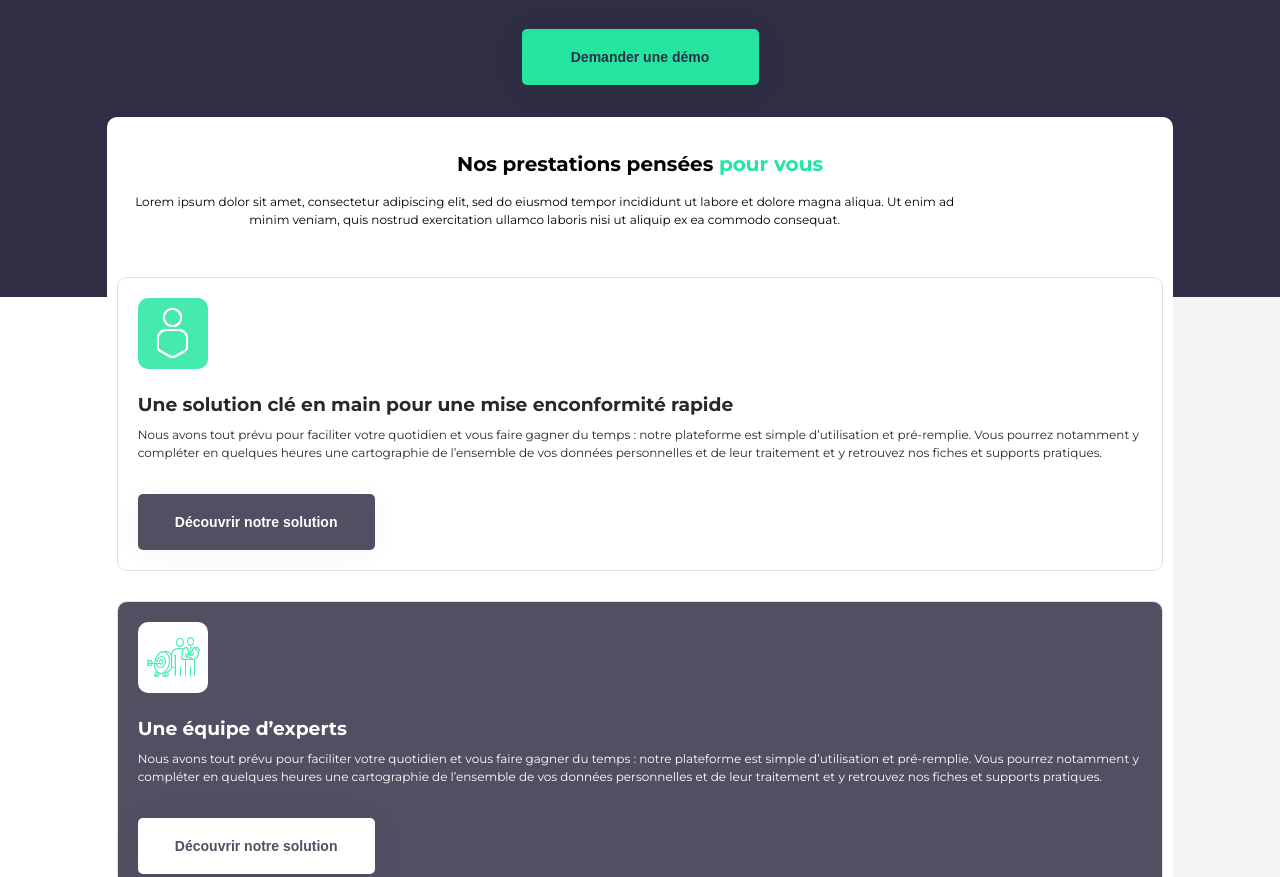
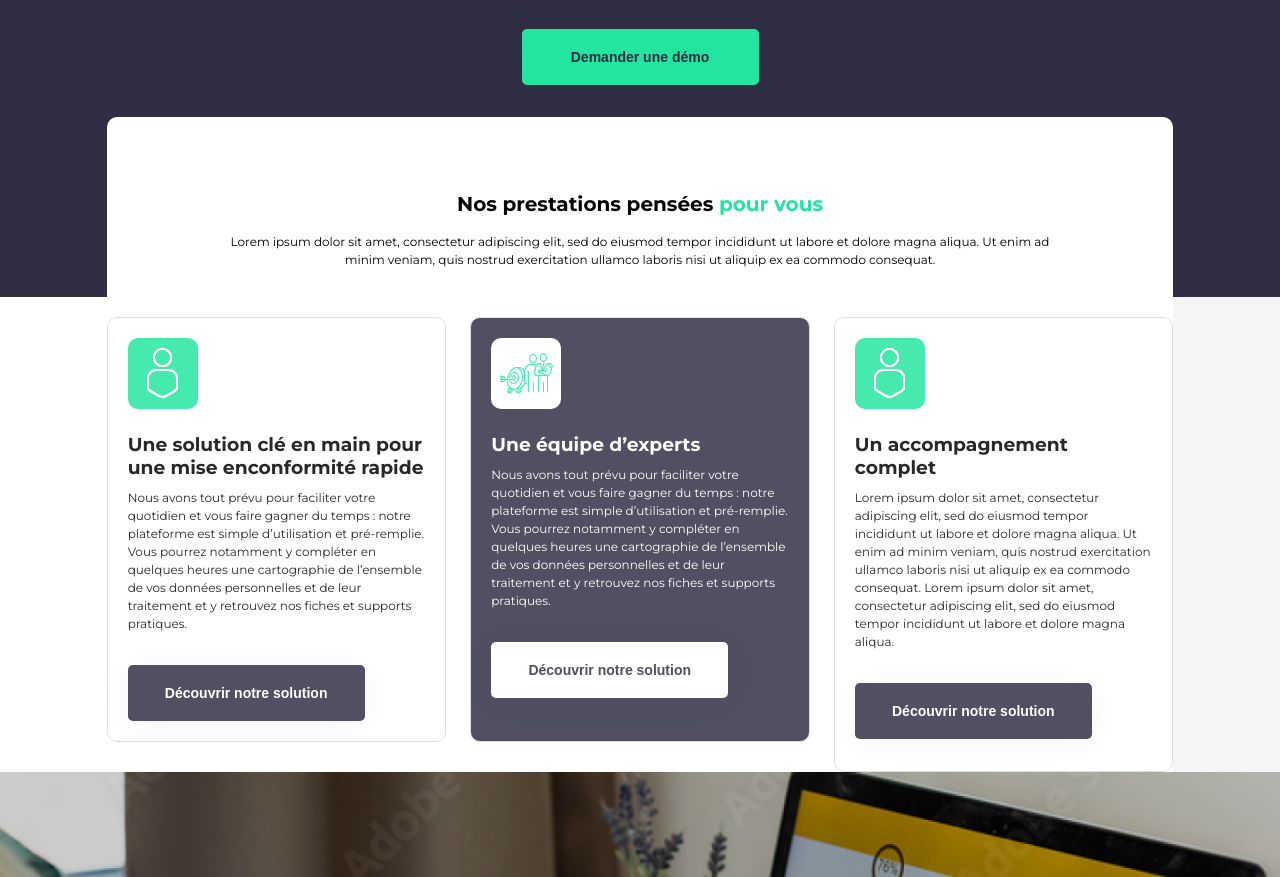
Before and after one commit to la2spaille/subskill.la2spaille.com, a plain HTML site: page index.html in a window 1280 px wide. Shown: the part 1116-1993 px from the top of the page. Drawn offline with Linux system fonts and the light colour scheme.

Commit message:
🔝 update

```diff
--- a/css/style.css
+++ b/css/style.css
@@ -345,6 +345,7 @@ li>a {
 }
 .w-strength_header p {
     max-width: 856px;
+    margin: auto;
 }
 
 
@@ -361,6 +362,7 @@ li>a {
     opacity: 0.84;
     border-radius: 10px;
     padding: 20px;
+    height: 100%;
 
 }
 .card-strength__dark {
@@ -376,6 +378,16 @@ li>a {
 }
 .card-strength  > .w--c-btn {
     padding: 32px 0 0;
+}
+@media screen and (min-width:490px) {
+    .w-strength {
+        padding: 72px  0 0;
+    }
+    .w-strength_list {
+        display: grid;
+        gap:24px;
+        grid-template-columns: repeat(3,1fr);
+    }
 }
 
 /* About */
--- a/index.html
+++ b/index.html
@@ -151,7 +151,7 @@
                                         <span>Nos prestations pensées </span>
                                         <span class="f-color_secondary">pour vous</span>
                                     </h1>
-                                    <p class="f-base">
+                                    <p class="f-base f-center">
                                         <span>Lorem ipsum dolor sit amet, consectetur adipiscing elit, sed do eiusmod tempor
                                             incididunt ut labore et dolore magna aliqua. Ut enim ad minim veniam, quis
                                             nostrud exercitation ullamco laboris nisi ut aliquip ex ea commodo
```
